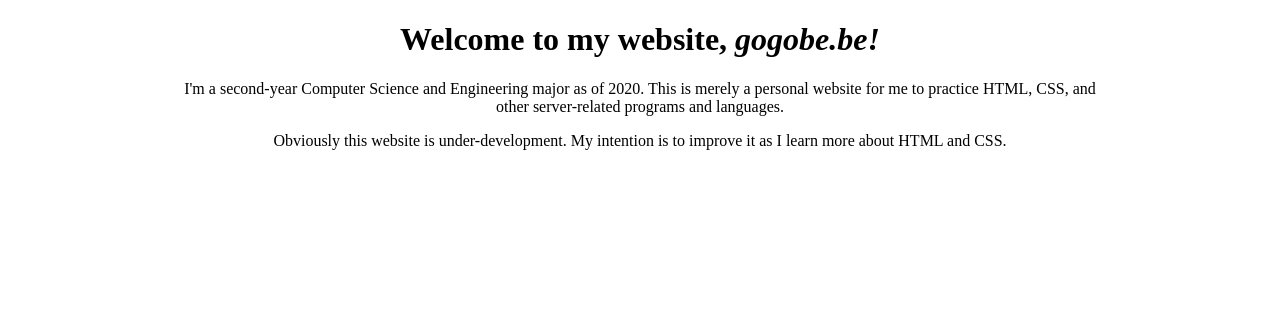
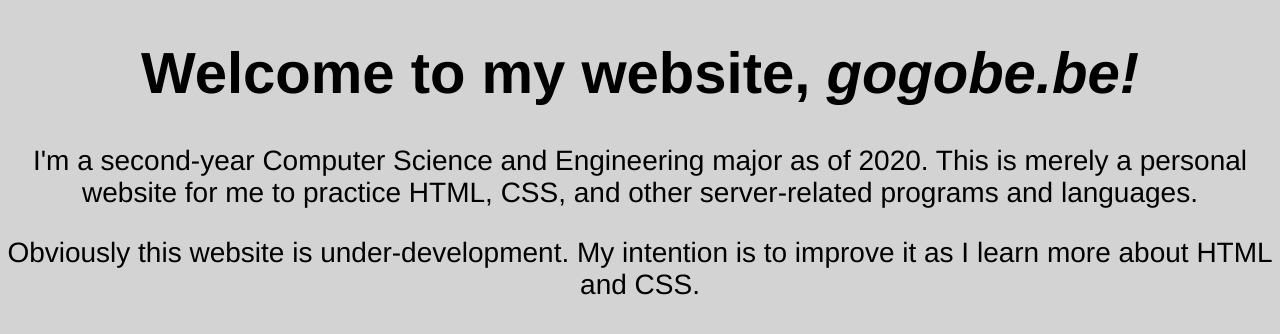
Before and after one commit to Joe-Downs/websites, a PHP site: page / in a window 1280 px wide. Shown: the top 334 px of the page. Run offline with PHP 8.4, Linux system fonts and the light colour scheme; style sheets or scripts are compiled from the project's sources.

Commit message:
stylesheet.scss: add some classes to center divs

```diff
--- a/stylesheet.scss
+++ b/stylesheet.scss
@@ -1,12 +1,48 @@
 $alignment: center;
-$padding: 10em;
+$padding: 0em;
+$body-font: Helvetica, sans-serif;
+$body-size: 28px;
+$h1-font: Helvetica, sans-serif;
+$h1-size: 58px;
+
+.center{
+    margin: 0em;
+    position: absolute;
+    top: 50%;
+    left: 50%;
+    width: fit-content;
+    height: fit-content;
+    -ms-transform: translate(-50%, -50%);
+    transform: translate(-50%, -50%);
+}
+
+.container{
+    position: absolute;
+    height: 100%;
+    width: 100%
+}
+
+body{
+    margin: 0;
+    padding: 0;
+    height: 100%;
+    max-height: 100%;
+    background: lightgray;
+    float: left;
+    width: 100%;
+}
 
 h1{
     text-align: $alignment;
+    font-family: $h1-font;
+    font-size: $h1-size
+
 }
 
 p{
     margin-left: $padding;
     margin-right: $padding;
     text-align: $alignment;
+    font-family: $body-font;
+    font-size: $body-size;
 }
```
